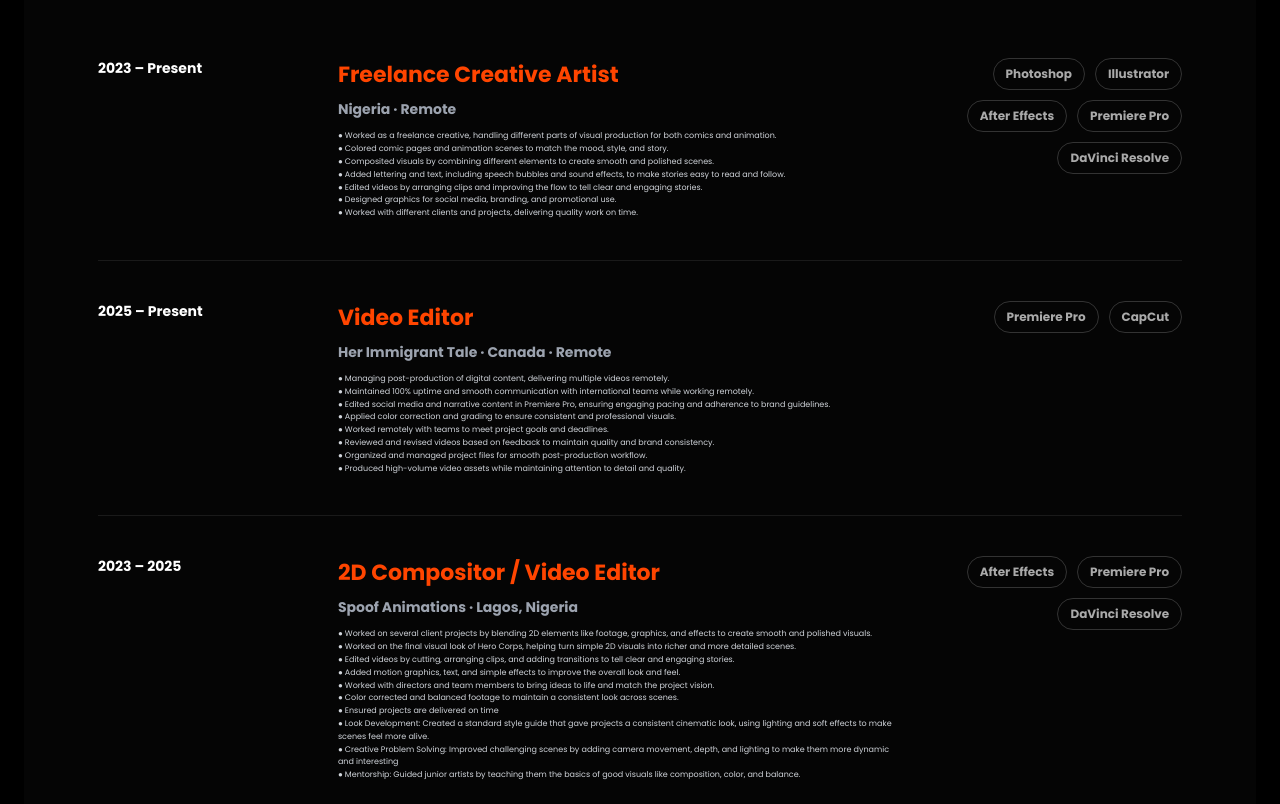
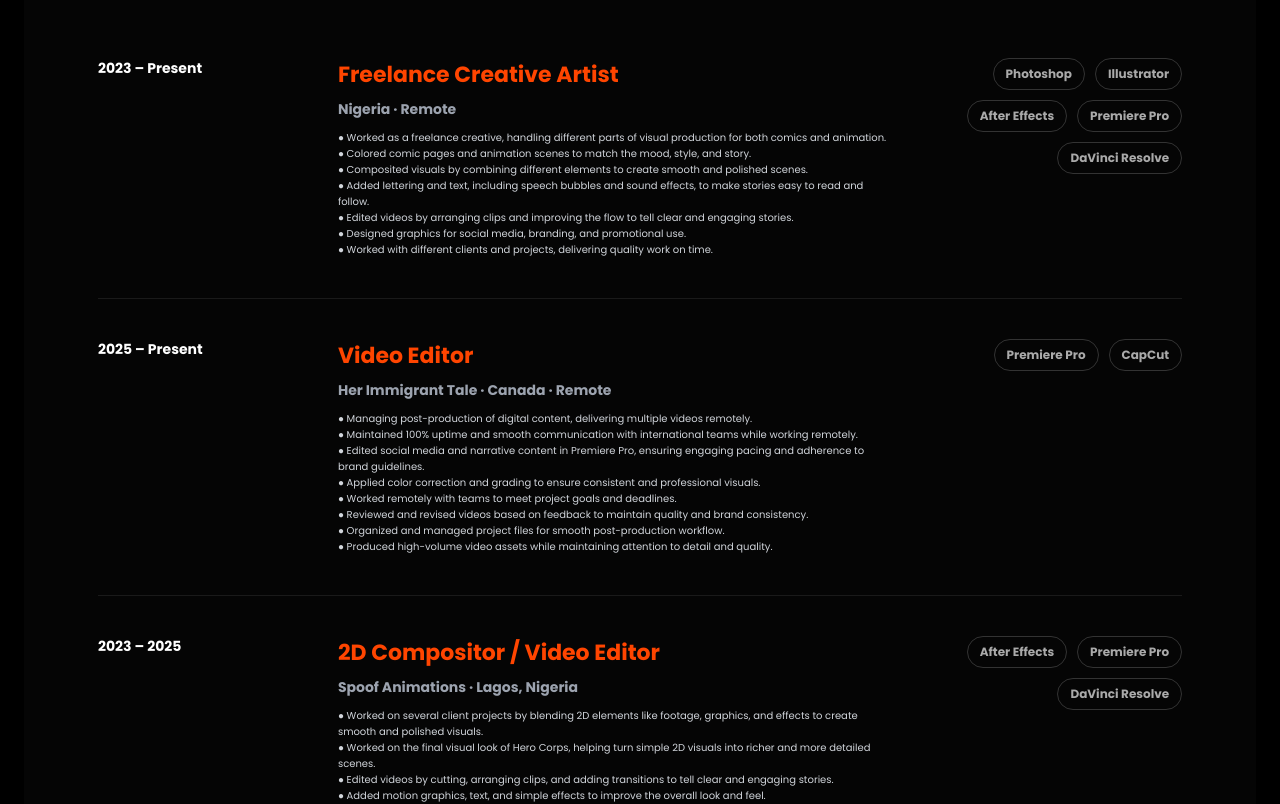
Before and after one commit to DevDemola/EstherBamigbade, a React (Vite) app: page /about in a window 1280 px wide. Shown: the part 1800-2604 px from the top of the page. Built offline with nearby package versions, Linux system fonts and the light colour scheme; a web font is replaced by a local one.

Commit message:
doneeeeeee

```diff
--- a/src/Components/Experience.css
+++ b/src/Components/Experience.css
@@ -81,7 +81,7 @@
 .first {
   font-size: 5px;
   color: #d1d5db;
-  font-size: 0.5rem;
+  font-size: 10px;
   line-height: 1.6;
   max-width: 800px;
   font-weight: 400;
```
